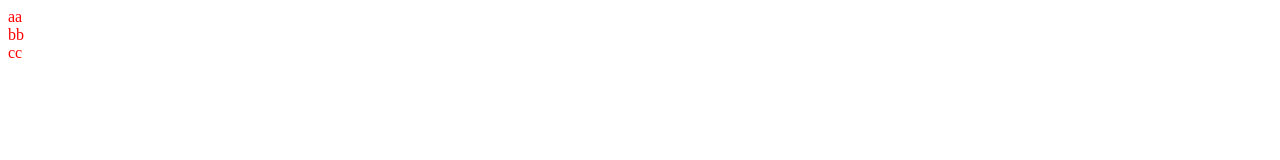
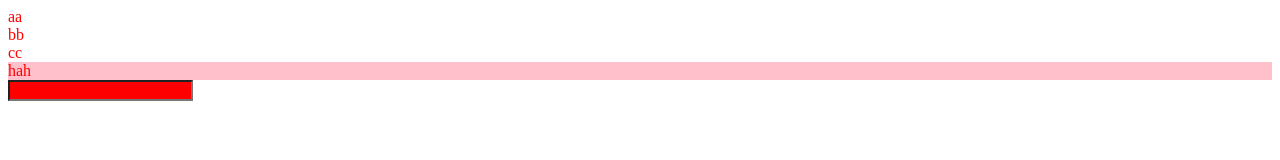
Before and after one commit to iceblue666/Packages, a plain HTML site: page jQuery/index.html in a window 1280 px wide. Drawn offline with Linux system fonts and the light colour scheme.

Commit message:
jQuery---使用H5的语法简单完成对很多种选择器的选择

```diff
--- a/jQuery/index.html
+++ b/jQuery/index.html
@@ -9,6 +9,8 @@
     <div>aa</div>
     <div>bb</div>
     <div>cc</div>
+    <div class="header">hah</div>
+    <input type="text" id="inputId">
 </body>
 <script>
     (function(global){
@@ -20,7 +22,9 @@
         }
 
         function F(selector){
-            const elements = document.getElementsByTagName(selector);
+            // jQuery 内部封装一个Sizzle引擎DOM元素
+
+            const elements = document.querySelectorAll(selector);
             this.elements = elements;
         }
 
@@ -41,6 +45,7 @@
 
 
     $("div").css("color","red");
-
+    $('.header').css("background","pink");
+    $('#inputId').css('background','red');
 </script>
 </html>
```
